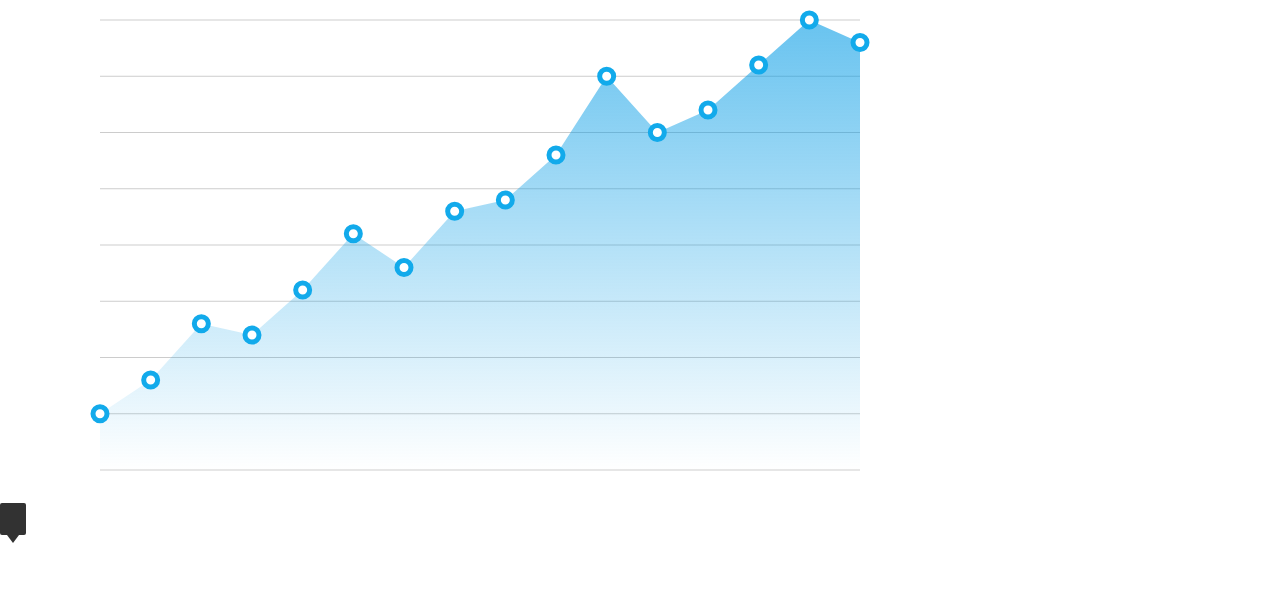
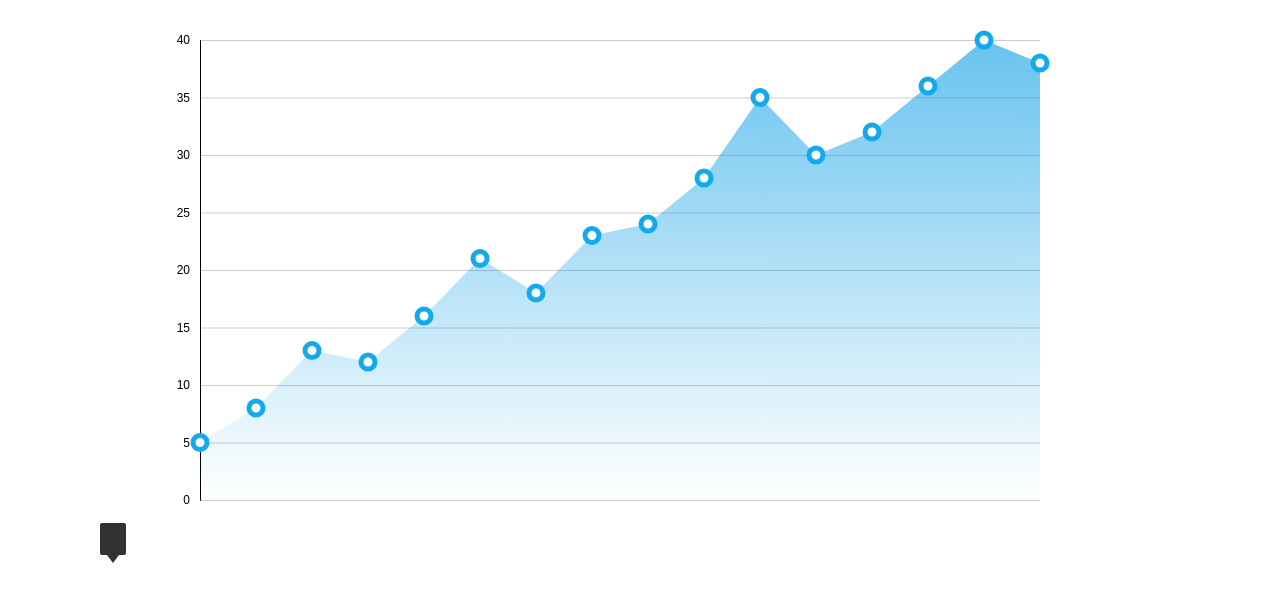
Before and after one commit to yuliko111/charts, a website: page src/index.html in a window 1280 px wide. Drawn offline with nearby package versions, Linux system fonts and the light colour scheme; files that its build step writes are made by us from their sources.

Commit message:
d3.v4 to d3.v4 and edit...

```diff
--- a/package.json
+++ b/package.json
@@ -34,5 +34,8 @@
     "gulp-uglify": "^2.0.1",
     "gulp-watch": "^4.3.11",
     "imagemin-pngquant": "^5.0.0"
+  },
+  "dependencies": {
+    "d3": "^4.7.3"
   }
 }
--- a/src/css/style.scss
+++ b/src/css/style.scss
@@ -31,6 +31,13 @@ p {
   color: #494949;
 }
 
+.content {
+  position: relative;
+  margin: 20px 100px;
+  width: 960px;
+  height: 500px;
+}
+
 .axis path,
 .axis line {
   fill: none;
@@ -42,9 +49,11 @@ p {
   /*stroke: blue;*/
   /*stroke-width: 2px;*/
 }
+
 .tick {
-	opacity: 1 !important;
+
 }
+
 .tick text {
   font-size: 12px;
 }
--- a/src/index.html
+++ b/src/index.html
@@ -6,23 +6,10 @@
 	<link href="css/common.css" rel="stylesheet" type="text/css">
 </head>
 <body>
-<!--<div class="tooltip">-->
-	<!--<div class="tooltip-inner">-->
-		<!--<div class="tooltip_date">13.01.16, 10:35</div>-->
-		<!--<div class="tooltip_title">Добавлена услуга "Везде как дома Россия" - 255 Р/мес.</div>-->
-		<!--<div class="tooltip_period">-->
-			<!--<div class="tooltip_period-label">Период деяствия</div>-->
-			<!--<div class="tooltip_period-value">13.01.16 - 13.01.16</div>-->
-		<!--</div>-->
-		<!--<div class="tooltip_time">25:41м.</div>-->
-		<!--<div class="tooltip_balance">Баланс:-->
-			<!--<span>555</span> Р-->
-		<!--</div>-->
-	<!--</div>-->
-<!--</div>-->
+<div class="content"></div>
 <script src="https://ajax.googleapis.com/ajax/libs/jquery/3.1.1/jquery.min.js"></script>
-<script src="http://d3js.org/d3.v3.js"></script>
-<script src="http://d3js.org/d3.v3.min.js" charset="utf-8"></script>
+<!--<script src="http://d3js.org/d3.v3.js"></script>-->
+<!--<script src="http://d3js.org/d3.v3.min.js" charset="utf-8"></script>-->
 <script src="https://d3js.org/d3.v4.min.js"></script>
 <script src="js/default.js"></script>
 </body>
--- a/src/js/default.js
+++ b/src/js/default.js
@@ -1,6 +1,8 @@
 // import * as d3 from 'd3';
 (function () {
-	var margin = {top: 20, right: 100, bottom: 30, left: 100},
+    const baseNode = ".content";
+
+    var margin = {top: 20, right: 20, bottom: 20, left: 100},
         width = 960 - margin.left - margin.right,
         height = 500 - margin.top - margin.bottom;
 
@@ -27,33 +29,31 @@
 
     // возвращасет значение примерно в 3 раза больше (для X)
 
-	var xScale = d3.scale.linear()
+    var xScale = d3.scaleLinear()
         .domain([0, d3.max(dataset, function (d) {
             return d.x;
         })])
         .range([0, width]);
 
-	var yScale = d3.scale.linear()
+    var yScale = d3.scaleLinear()
         .domain([0, d3.max(dataset, function (d) {
             return d.y;
         })])
         .range([height, 0]);
 
-	// var xAxis = d3.svg.axis()
+    // var xAxis = d3.axisBottom()
     // 	.scale(xScale)
-	// 	.orient("bottom")
-	// 	.innerTickSize(-height)
-	// 	.outerTickSize(0)
+    // 	.tickSizeInner(-height)
+    // 	.tickSizeOuter(0)
     // 	.tickPadding(10);
 
-	var yAxis = d3.svg.axis()
+    var yAxis = d3.axisLeft()
         .scale(yScale)
-		.orient("left")
-		.innerTickSize(-width)
-		.outerTickSize(0)
+        .tickSizeInner(-width)
+        .tickSizeOuter(0)
         .tickPadding(10);
 
-	var line = d3.svg.line()
+    var line = d3.line()
         .x(function (d) {
             return xScale(d.x);
         })
@@ -61,7 +61,7 @@
             return yScale(d.y);
         });
 
-	var svg = d3.select("body").append("svg")
+    var svg = d3.select(baseNode).append("svg")
         .attr("width", width + margin.left + margin.right)
         .attr("height", height + margin.top + margin.bottom)
         .append("g")
@@ -82,7 +82,7 @@
         .translateExtent([[-100, -100], [width + 90, height + 100]])
         .on("zoom", zoomed);
 
-	var tooltip = d3.select("body").append("div")
+    var tooltip = d3.select(baseNode).append("div")
         .attr("class", "tooltip")
         .style("opacity", 0);
 
@@ -111,18 +111,18 @@
 
         // console.log('eventX', eventX - halfTooltip - 6);
         // console.log('svgRight', svgRight);
-		if (eventX - halfTooltip - 6 < svgLeft) {
-			console.log('слева');
-			// set :before coord for tooltip
-			toLeft = svgLeft;
-		} else if (eventX > svgRight) {
-			console.log('справа');
-			// set :before coord for tooltip
-			toLeft = svgRight - (halfTooltip) / 2 + 9;
-		} else {
+        // if (eventX - halfTooltip - 6 < svgLeft) {
+        // 	console.log('слева');
+        // 	// set :before coord for tooltip
+        // 	toLeft = svgLeft;
+        // } else if (eventX > svgRight) {
+        // 	console.log('справа');
+        // 	// set :before coord for tooltip
+        // 	toLeft = svgRight - (halfTooltip) / 2 + 9;
+        // } else {
         console.log('в центре');
         toLeft = eventX - halfTooltip - 6;
-		}
+        // }
 
         return toLeft;
     }
@@ -164,11 +164,12 @@
         .attr("fill", "#000")
         .attr("d", line);
 
-	svg.selectAll("dot")
+    svg.selectAll(".dot")
         .data(dataset.filter(function (item) {
             return !item.disabled;
         }))
         .enter().append("circle")
+        .attr('class', 'dot')
         .attr("r", 7)
         .attr("stroke", '#12aaeb')
         .attr("stroke-width", '5')
@@ -180,13 +181,16 @@
             return yScale(d.y);
         })
         .on("mouseover", function (d) {
+            console.dir(this);
+            let x = parseInt(this.cx.baseVal.value) + margin.left;
+            let y = parseInt(this.cy.baseVal.value) + margin.top;
             tooltip.transition()
                 .duration(200)
                 .style("opacity", .9);
             // tooltip.html(d.x + "<br/>"  + d.y)
             tooltip.html(tooltipInner(d.x, d.y))
-				.style("left", tooltipLeft(d3.event.pageX) + "px")
-				.style("top", tooltipTop(d3.event.pageY) + "px");
+                .style("left", x + "px")
+                .style("top", y + "px");
         })
         .on("mouseout", function (d) {
             tooltip.transition()
@@ -197,6 +201,15 @@
     svg.call(zoom);
     console.log('zoom', zoom);
     function zoomed() {
+        svg.selectAll(".dot")
+            .attr("cx", function (d) {
+                return xScale(d.x);
+            })
+            .attr("cy", function (d) {
+                return yScale(d.y);
+            });
+
+
         svg.attr("transform", d3.event.transform);
         // gX.call(xAxis.scale(d3.event.transform.rescaleX(x)));	//to delete
         // gY.call(yAxis.scale(d3.event.transform.rescaleY(y)));
```
Lines whose indentation alone changed are shown as unchanged.
